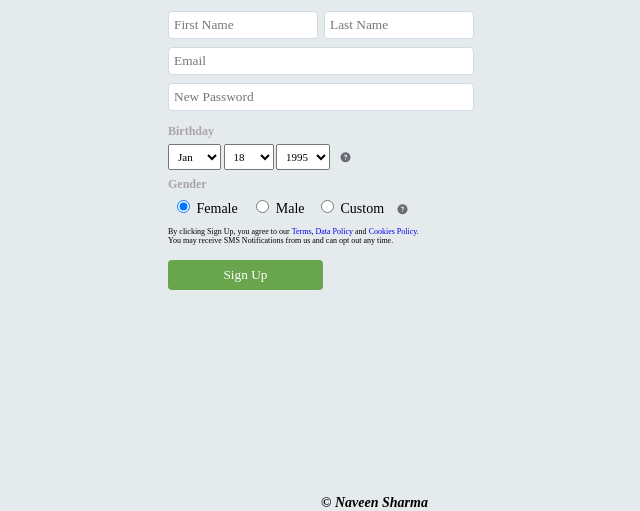
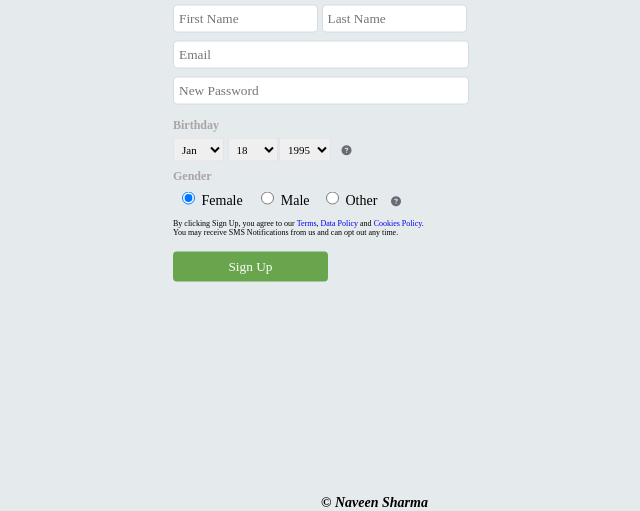
Before and after one commit to studentdotjs/frontendProjects, a plain HTML site: page facebookSignUpForm/index.html in a window 1280 px wide. Shown: the part 289-800 px from the top of the page, without its empty margins (319-959 px from the left). Drawn offline with Linux system fonts and the light colour scheme.

Commit message:
Added Favicon, HTML and CSS Code in the HTML and CSS Files of the Facebook Sign Up Form Project.

```diff
--- a/facebookSignUpForm/facebookSignUpForm.css
+++ b/facebookSignUpForm/facebookSignUpForm.css
@@ -30,15 +30,16 @@ form > input[value] {
   font-family: var(--normalTextFont);
 }
 
-/* Main Tag Styling */
+/* Main Tag's Styling */
 main {
   width: 306px;
-  height: 338px;
+  height: auto;
   position: absolute;
   top: 50%;
   left: 50%;
   -ms-transform: translate(-50%, -50%);
   transform: translate(-50%, -50%);
+  padding: 0 0.5rem;
 }
 
 /* Main Tag's Children Styling */
@@ -53,13 +54,14 @@ main > p {
   margin-bottom: 1.4rem;
 }
 
+/* Form's Styling */
 form {
   width: 100%;
 }
 
-/* Form Tag's First 4 Input's Styling */
+/* Form's First 4 Input's Styling */
 form > input[type="text"] {
-  width: 150px;
+  width: 49%;
   transition: width 1s ease-in-out;
 }
 
@@ -75,19 +77,19 @@ form > input[placeholder] {
 }
 
 form > input[placeholder]:focus {
-  outline-color: #f00000;
+  outline-color: #ff0000;
 }
 
 form > input:first-child {
-  margin-right: 0.35rem;
+  margin-right: 0.35%;
 }
 
 form > input:nth-child(3),
 input:nth-child(4) {
-  width: 306px;
+  width: 100%;
 }
 
-/* Form Tag's Paragraph Tag's Styling */
+/* Form's Paragraph's Styling */
 form > p:nth-of-type(1) {
   margin-bottom: 1rem;
   position: relative;
@@ -111,15 +113,18 @@ form > p:last-of-type {
   margin-bottom: 1.5rem;
 }
 
-/* Dropdown List's Styling */
+/* Form's Dropdown List's Styling */
 form > select {
-  padding: 0.5rem;
+  padding: 0.4rem;
   font-size: 1.1rem;
   margin-bottom: 0.7rem;
+  border: 1px solid #e1e3eb;
 }
 
 form > select:nth-of-type(2) {
   width: 5rem;
+  position: relative;
+  left: 0.1rem;
 }
 
 form > i {
@@ -128,7 +133,7 @@ form > i {
   color: #686b73;
 }
 
-/* Radio Button's Styling */
+/* Form's Radio Button's Styling */
 form > label {
   font-size: var(--normalTextFontSize);
   margin-left: 1.1rem;
@@ -145,7 +150,7 @@ form > label > span {
   padding: 0.3rem;
 }
 
-/* Sign Up Button Styling */
+/* Form's Sign Up Button Styling */
 form > input[type="submit"] {
   width: 15.5rem;
   height: 3rem;
@@ -154,12 +159,12 @@ form > input[type="submit"] {
   border: 0.5rem solid #68a54c;
   border-radius: 0.4rem;
   transition: all 1s ease-in;
+  margin-bottom: 0.5rem;
 }
 
 form > input[type="submit"]:hover {
   color: #68a54c;
   background-color: #fff;
-  border-color: #fff;
   letter-spacing: 0.2rem;
   border: 0.1rem solid #68a54c;
 }
@@ -178,6 +183,19 @@ footer > p {
   display: inline-block;
 }
 
+/* Media Queries */
+@media (max-width: 320px) {
+  main {
+    width: 100%;
+  }
+}
+
+@media (max-height: 385px) {
+  main {
+    height: 100%;
+  }
+}
+
 @media (max-height: 450px) {
   footer {
     display: none;
--- a/facebookSignUpForm/index.html
+++ b/facebookSignUpForm/index.html
@@ -12,13 +12,17 @@
 
     <meta
       name="keywords"
-      content="facebook, fb, facebook account, create facebook account, facebbok sign up form"
+      content="facebook, fb, facebook account, create facebook account, facebook sign up form"
     />
 
     <meta
       name="description"
-      content="This is the Replica of Facebook's Older Sign Up Form."
+      content="This is the Replica of the Facebook's Older Sign Up Form."
     />
+
+    <!-- Fevicon of the Webpage -->
+
+    <link rel="icon" href="./favicon/fbFavicon.png" type="image/x-icon" />
 
     <!-- Font Awesome Icons Personalized Kit Code -->
 
@@ -45,101 +49,102 @@
 
       <p>It's quick and easy.</p>
 
-      <form>
-        <input type="text" placeholder="First Name" required />
+      <form method="GET">
+        <input type="text" placeholder="First Name" name="firstName" required />
 
-        <input type="text" placeholder="Last Name" required />
+        <input type="text" placeholder="Last Name" name="lastName" required />
 
-        <input type="email" placeholder="Email" required />
+        <input type="email" placeholder="Email" name="email" required />
 
         <input
           type="password"
           placeholder="New Password"
           minlength="3"
-          maxlength="8"
+          maxlength="9"
+          name="password"
           required
         />
 
         <p>Birthday</p>
 
-        <select>
-          <option>Jan</option>
-          <option>Feb</option>
-          <option>Mar</option>
-          <option>Apr</option>
-          <option>May</option>
-          <option>Jun</option>
-          <option>Jul</option>
-          <option>Aug</option>
-          <option>Sep</option>
-          <option>Oct</option>
-          <option>Nov</option>
-          <option>Dec</option>
+        <select name="birthMonth">
+          <option value="january">Jan</option>
+          <option value="february">Feb</option>
+          <option value="march">Mar</option>
+          <option value="april">Apr</option>
+          <option value="may">May</option>
+          <option value="june">Jun</option>
+          <option value="july">Jul</option>
+          <option value="august">Aug</option>
+          <option value="september">Sep</option>
+          <option value="october">Oct</option>
+          <option value="november">Nov</option>
+          <option value="december">Dec</option>
         </select>
 
-        <select>
-          <option>1</option>
-          <option>2</option>
-          <option>3</option>
-          <option>4</option>
-          <option>5</option>
-          <option>6</option>
-          <option>7</option>
-          <option>8</option>
-          <option>9</option>
-          <option>10</option>
-          <option>11</option>
-          <option>12</option>
-          <option>13</option>
-          <option>14</option>
-          <option>15</option>
-          <option>16</option>
-          <option>17</option>
-          <option selected>18</option>
-          <option>19</option>
-          <option>20</option>
-          <option>21</option>
-          <option>22</option>
-          <option>23</option>
-          <option>24</option>
-          <option>25</option>
-          <option>26</option>
-          <option>27</option>
-          <option>28</option>
-          <option>29</option>
-          <option>30</option>
-          <option>31</option>
+        <select name="birthDate">
+          <option value="1">1</option>
+          <option value="2">2</option>
+          <option value="3">3</option>
+          <option value="4">4</option>
+          <option value="5">5</option>
+          <option value="6">6</option>
+          <option value="7">7</option>
+          <option value="8">8</option>
+          <option value="9">9</option>
+          <option value="10">10</option>
+          <option value="11">11</option>
+          <option value="12">12</option>
+          <option value="13">13</option>
+          <option value="14">14</option>
+          <option value="15">15</option>
+          <option value="16">16</option>
+          <option value="17">17</option>
+          <option value="18" selected>18</option>
+          <option value="19">19</option>
+          <option value="20">20</option>
+          <option value="21">21</option>
+          <option value="22">22</option>
+          <option value="23">23</option>
+          <option value="24">24</option>
+          <option value="25">25</option>
+          <option value="26">26</option>
+          <option value="27">27</option>
+          <option value="28">28</option>
+          <option value="29">29</option>
+          <option value="30">30</option>
+          <option value="31">31</option>
         </select>
 
-        <select>
-          <option>1995</option>
-          <option>1996</option>
-          <option>1997</option>
-          <option>1998</option>
-          <option>1999</option>
-          <option>2000</option>
-          <option>2001</option>
-          <option>2002</option>
-          <option>2003</option>
-          <option>2004</option>
-          <option>2005</option>
-          <option>2006</option>
-          <option>2007</option>
-          <option>2008</option>
-          <option>2009</option>
-          <option>2010</option>
-          <option>2011</option>
-          <option>2012</option>
-          <option>2013</option>
-          <option>2014</option>
-          <option>2015</option>
-          <option>2016</option>
-          <option>2017</option>
-          <option>2018</option>
-          <option>2019</option>
-          <option>2020</option>
-          <option>2021</option>
-          <option>2022</option>
+        <select name="birthYear">
+          <option value="1995">1995</option>
+          <option value="1996">1996</option>
+          <option value="1997">1997</option>
+          <option value="1998">1998</option>
+          <option value="1999">1999</option>
+          <option value="2000">2000</option>
+          <option value="2001">2001</option>
+          <option value="2002">2002</option>
+          <option value="2003">2003</option>
+          <option value="2004">2004</option>
+          <option value="2005">2005</option>
+          <option value="2006">2006</option>
+          <option value="2007">2007</option>
+          <option value="2008">2008</option>
+          <option value="2009">2009</option>
+          <option value="2010">2010</option>
+          <option value="2011">2011</option>
+          <option value="2012">2012</option>
+          <option value="2013">2013</option>
+          <option value="2014">2014</option>
+          <option value="2015">2015</option>
+          <option value="2016">2016</option>
+          <option value="2017">2017</option>
+          <option value="2018">2018</option>
+          <option value="2019">2019</option>
+          <option value="2020">2020</option>
+          <option value="2021">2021</option>
+          <option value="2022">2022</option>
         </select>
 
         <i class="fas fa-question-circle"></i>
@@ -162,9 +167,9 @@
           <span>Male</span>
         </label>
 
-        <label for="custom">
-          <input type="radio" name="gender" value="other" id="custom" />
-          <span>Custom</span>
+        <label for="other">
+          <input type="radio" name="gender" value="other" id="other" />
+          <span>Other</span>
         </label>
 
         <i class="fas fa-question-circle"></i>
@@ -185,6 +190,8 @@
         <input type="submit" value="Sign Up" />
       </form>
     </main>
-    <footer><p>&copy; Naveen Sharma</p></footer>
+    <footer>
+      <p>&copy; Naveen Sharma</p>
+    </footer>
   </body>
 </html>
```
Also changed, not shown: facebookSignUpForm/favicon/fbFavicon.png (added).
